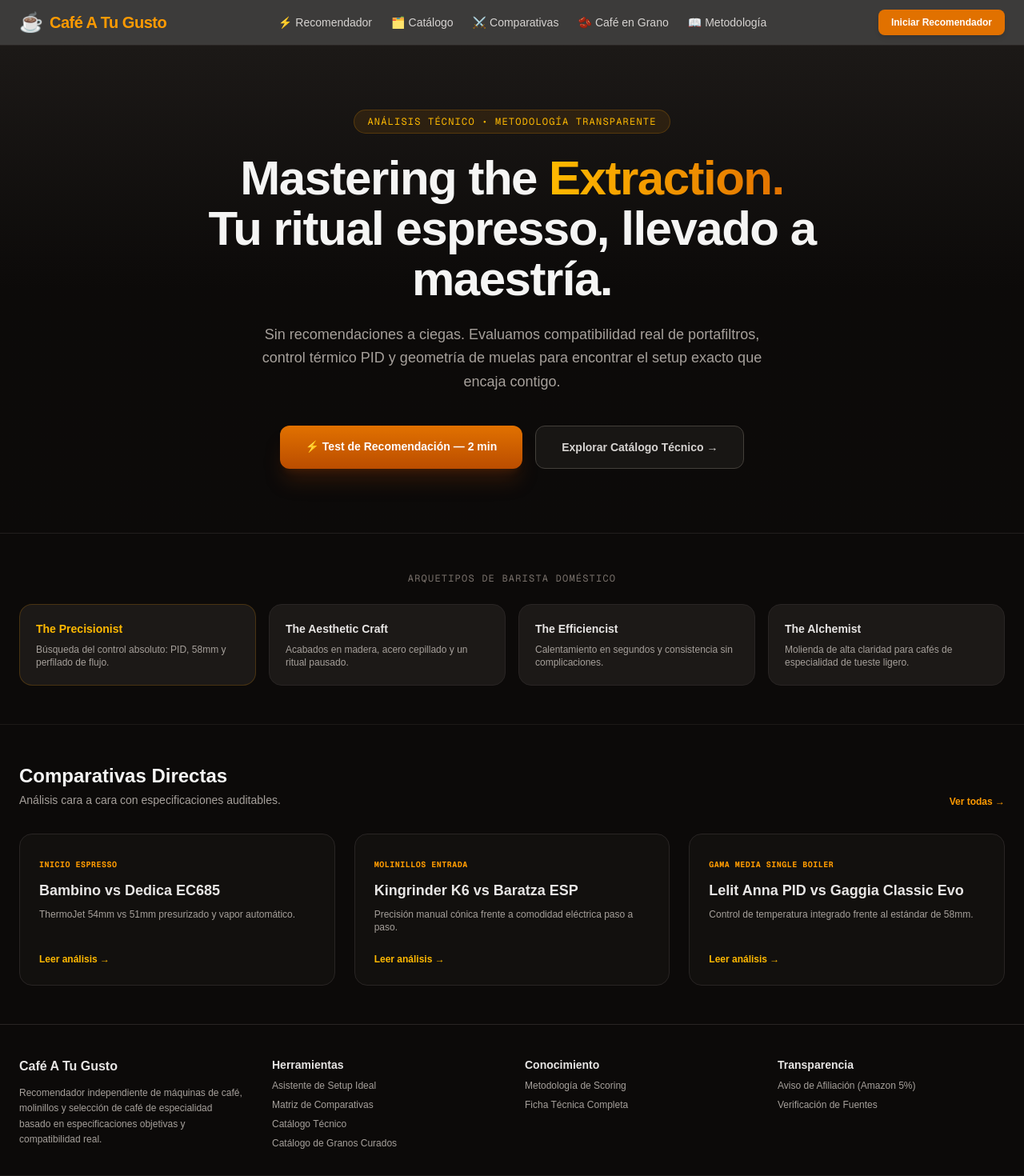
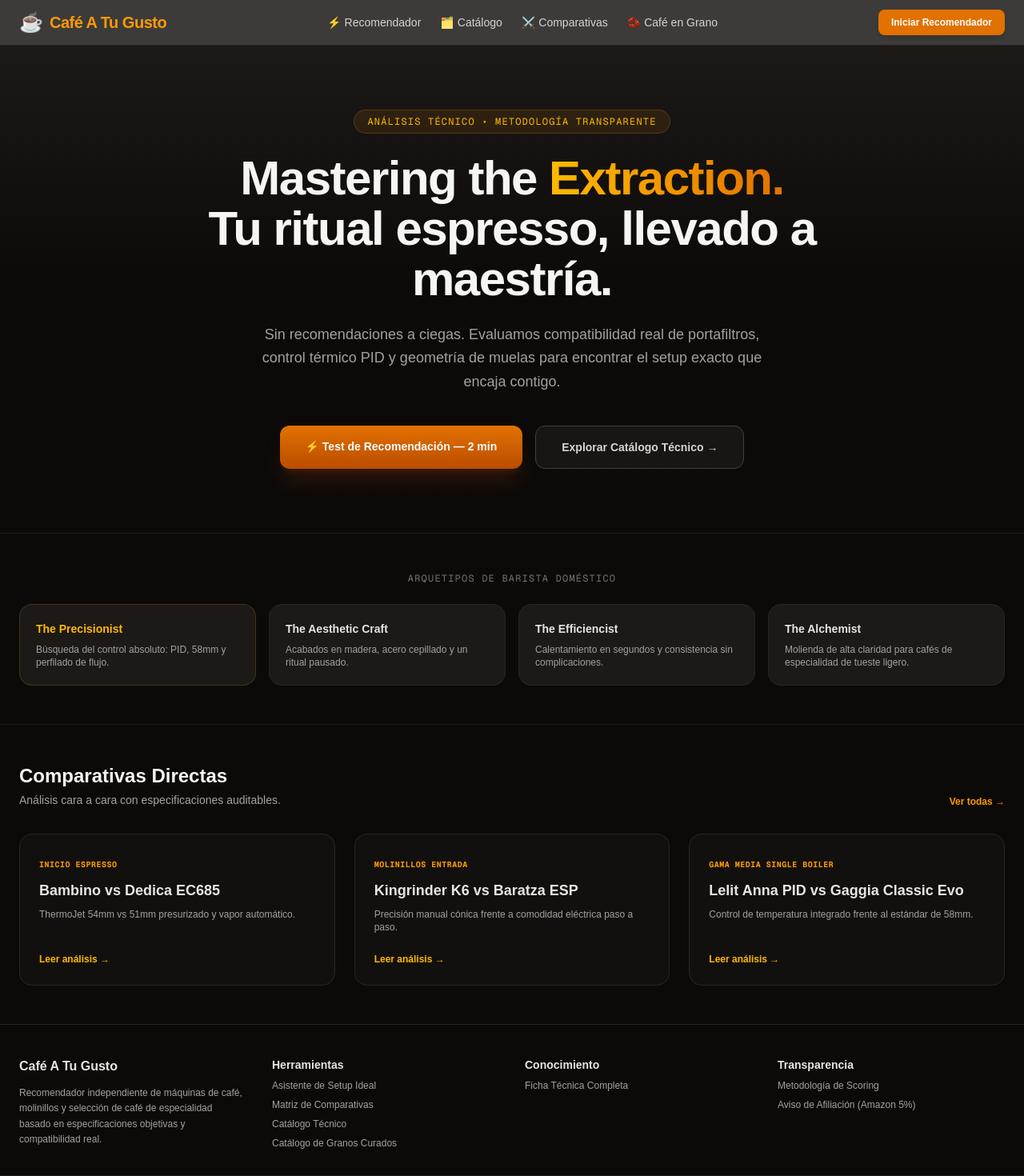
Before and after one commit to ReplikanteK/cafeatugusto, a Next.js app: page / in a window 1280 px wide. Shown: the top 1470 px of the page at 80% size. Built offline with nearby package versions, Linux system fonts and the light colour scheme.

Commit message:
fix: metodologia solo en Transparencia — limpia Header/Footer redundancia
- Header: quita Metodología (4 links: Recomendador/Catálogo/Comparativas/Cafés)
- Footer: Conocimiento solo Ficha Técnica, Transparencia Metodología+Afiliados

```diff
--- a/src/components/ui/Footer.tsx
+++ b/src/components/ui/Footer.tsx
@@ -13,11 +13,11 @@ export function Footer() {
         </div>
         <div>
           <h4 className="font-semibold text-stone-200 mb-2">Conocimiento</h4>
-          <ul className="space-y-2 text-xs"><li><Link href="/metodologia" className="hover:text-amber-400">Metodología de Scoring</Link></li><li><Link href="/catalogo" className="hover:text-amber-400">Ficha Técnica Completa</Link></li></ul>
+          <ul className="space-y-2 text-xs"><li><Link href="/catalogo" className="hover:text-amber-400">Ficha Técnica Completa</Link></li></ul>
         </div>
         <div>
           <h4 className="font-semibold text-stone-200 mb-2">Transparencia</h4>
-          <ul className="space-y-2 text-xs"><li><Link href="/afiliados" className="hover:text-amber-400">Aviso de Afiliación (Amazon 5%)</Link></li><li><Link href="/metodologia" className="hover:text-amber-400">Verificación de Fuentes</Link></li></ul>
+          <ul className="space-y-2 text-xs"><li><Link href="/metodologia" className="hover:text-amber-400">Metodología de Scoring</Link></li><li><Link href="/afiliados" className="hover:text-amber-400">Aviso de Afiliación (Amazon 5%)</Link></li></ul>
         </div>
       </div>
       <div className="mx-auto max-w-7xl px-4 sm:px-6 mt-8 pt-6 border-t border-stone-900 text-center text-xs text-stone-500">© {new Date().getFullYear()} Café A Tu Gusto — Criterios de filtrado técnico y determinista.</div>
--- a/src/components/ui/Header.tsx
+++ b/src/components/ui/Header.tsx
@@ -12,7 +12,6 @@ export function Header() {
           <Link href="/catalogo" className="hover:text-amber-400 transition-colors flex items-center gap-1"><span>🗂️</span> Catálogo</Link>
           <Link href="/comparativas" className="hover:text-amber-400 transition-colors flex items-center gap-1"><span>⚔️</span> Comparativas</Link>
           <Link href="/cafes" className="hover:text-amber-400 transition-colors flex items-center gap-1"><span>🫘</span> Café en Grano</Link>
-          <Link href="/metodologia" className="hover:text-amber-400 transition-colors flex items-center gap-1"><span>📖</span> Metodología</Link>
         </nav>
         <Link href="/recomendador" className="rounded-lg bg-amber-600 px-4 py-2 text-xs font-semibold text-white shadow-md hover:bg-amber-500 transition-all">Iniciar Recomendador</Link>
       </div>
```
